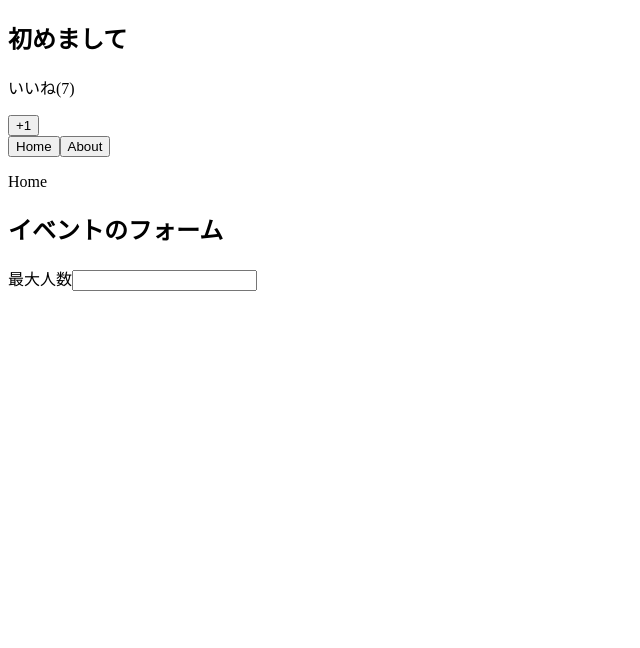
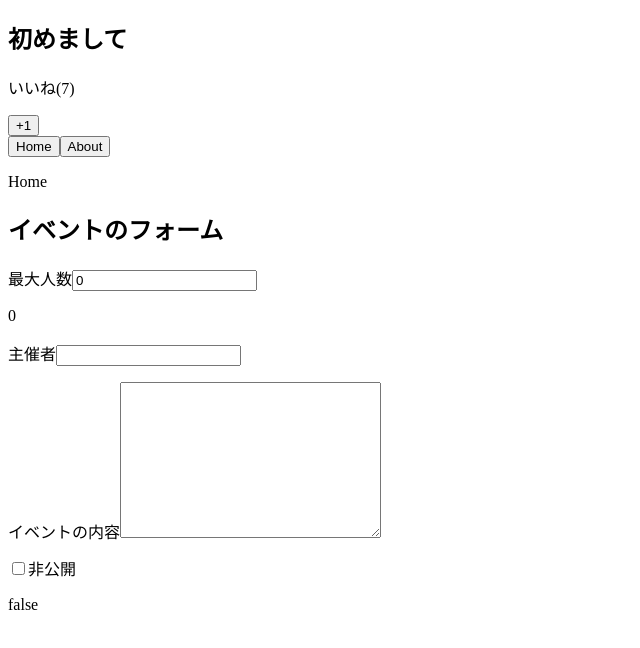
Before and after one commit to k-kudo-hub/vuejs-practice, a Vue app: page / in a window 1280 px wide. Shown: the top 648 px of the page, without its empty margins (0-640 px from the left). Built offline with nearby package versions, Linux system fonts and the light colour scheme.

Commit message:
単体チェックボックスの双方向バインディング

```diff
--- a/src/App.vue
+++ b/src/App.vue
@@ -14,6 +14,19 @@
       <label for="maxNumber">最大人数</label>
       <input id="maxNumber" type="number" v-model.number="eventData.maxNumber">
       <p>{{ eventData.maxNumber }}</p>
+      <label for="host">主催者</label>
+      <input
+        id="host"
+        type="text"
+        v-model.trim="eventData.host"
+      >
+      <p>{{ eventData.host }}</p>
+      <label for="detail">イベントの内容</label>
+      <textarea id="" cols="30" rows="10" v-model="eventData.detail"></textarea>
+      <pre>{{ eventData.detail }}</pre>
+      <input type="checkbox" id="isPrivate" v-model="eventData.isPrivate">
+      <label for="isPrivate">非公開</label>
+      <p>{{ eventData.isPrivate }}</p>
     </div>
   </div>
 </template>
@@ -29,7 +42,11 @@ export default {
       number: 14,
       currentCompornent: "Home",
       eventData: {
-        title: "タイトル",
+        title: "",
+        maxNumber: 0,
+        host: "",
+        detail: "",
+        isPrivate: false
       }
     };
   },
```
